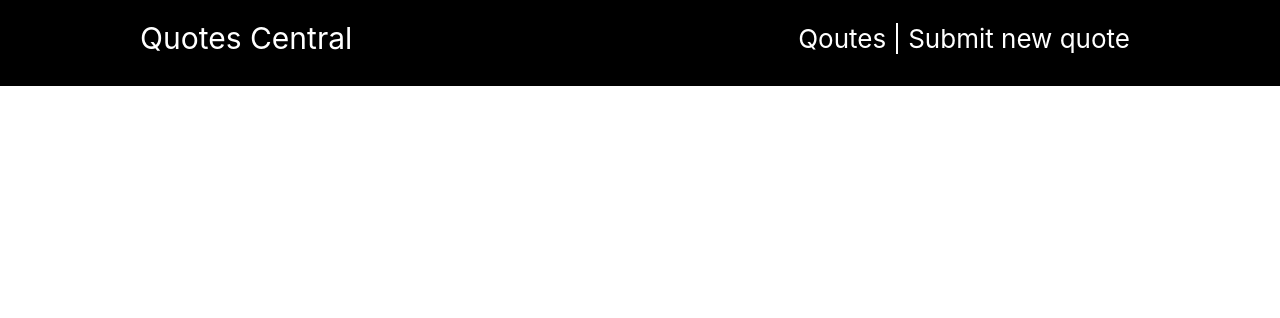
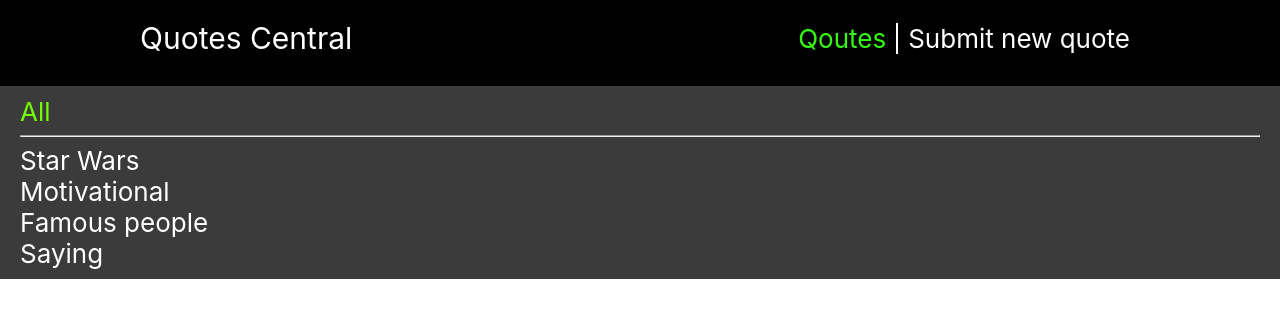
Before and after one commit to Toktomambetov-Sultan/js_group_7_exam_8_Sultan_Toktomambetov, a React (Create React App) app: page /category/all in a window 1280 px wide. Shown: the top 318 px of the page. Built offline with nearby package versions, Linux system fonts and the light colour scheme; no server answers.

Commit message:
did sidebar with links of categories.

```diff
--- a/src/Components/Header/Header.js
+++ b/src/Components/Header/Header.js
@@ -8,7 +8,7 @@ export default function Header() {
       <div className="container inner">
         <div className="logo">Quotes Central</div>
         <div className="links">
-          <NavLink to="/" exact className="link">
+          <NavLink to="/category/all" className="link">
             Qoutes
           </NavLink>
           <NavLink to="/addQuote" exact className="link">
--- /dev/null
+++ b/src/Components/Sidebar/Sidebar.css
@@ -0,0 +1,16 @@
+.Sidebar{
+    list-style: none;
+    padding: 10px 20px;
+    margin: 0;
+    background-color: rgb(59, 59, 59);
+    color: #fff;
+}
+
+.Sidebar a{
+    color: inherit;
+    text-decoration: none;
+    font-size: 26px;
+}
+.Sidebar a.active{
+    color: rgb(115, 255, 0);
+}
--- /dev/null
+++ b/src/Components/Sidebar/Sidebar.js
@@ -0,0 +1,18 @@
+import React from "react";
+import { NavLink } from "react-router-dom";
+import { categories } from "../../Constants/Constants";
+import "./Sidebar.css";
+
+export default function Sidebar() {
+  return (
+    <ul className="Sidebar">
+      <NavLink to="/category/all" exact>All</NavLink>
+      <hr/>
+      {categories.map(category => (
+        <li key={category.id}>
+          <NavLink to={"/category/" + category.id}  exact>{category.name}</NavLink>
+        </li>
+      ))}
+    </ul>
+  );
+}
--- a/src/Container/App/App.js
+++ b/src/Container/App/App.js
@@ -2,8 +2,8 @@ import React from "react";
 import { BrowserRouter, Switch, Route } from "react-router-dom";
 import Header from "../../Components/Header/Header";
 import AddQuote from "../AddQuote/AddQuote";
+import QuotesCenter from "../QuotesCenter/QuotesCenter";
 import "./App.css";
-import QuotesCenter from "../QuotesCenter/QuotesCenter";
 
 function App() {
   return (
@@ -11,9 +11,16 @@ function App() {
       <BrowserRouter>
         <Header />
         <Switch>
-          <Route path="/" exact component={QuotesCenter}/>
+          <Route
+            path="/"
+            exact
+            render={props => {
+              props.history.push("/category/all");
+              return null;
+            }}
+          />
           <Route path="/addQuote" exact component={AddQuote} />
-          <Route path="/category/:category" exact />
+          <Route path="/category/:category" exact component={QuotesCenter} />
           <Route path="/qoute/:id" exact />
         </Switch>
       </BrowserRouter>
--- a/src/Container/QuotesCenter/QuotesCenter.js
+++ b/src/Container/QuotesCenter/QuotesCenter.js
@@ -1,9 +1,19 @@
-import React from 'react'
+import React, { useEffect, useState } from "react";
+import Sidebar from "../../Components/Sidebar/Sidebar";
+import server from "../../server";
 
-export default function QuotesCenter() {
-    return (
-        <div>
-            qoutesCenter
-        </div>
-    )
+export default function QuotesCenter(props) {
+  const [quotes, setQuotes] = useState(null);
+  const initQuotes = async () => {
+    const response = await server.getAllQoutes();
+    setQuotes(response);
+  };
+  useEffect(() => {
+    initQuotes().catch(console.error);
+  }, []);
+  return (
+    <div className="QuotesCenter">
+      <Sidebar />
+    </div>
+  );
 }
```
